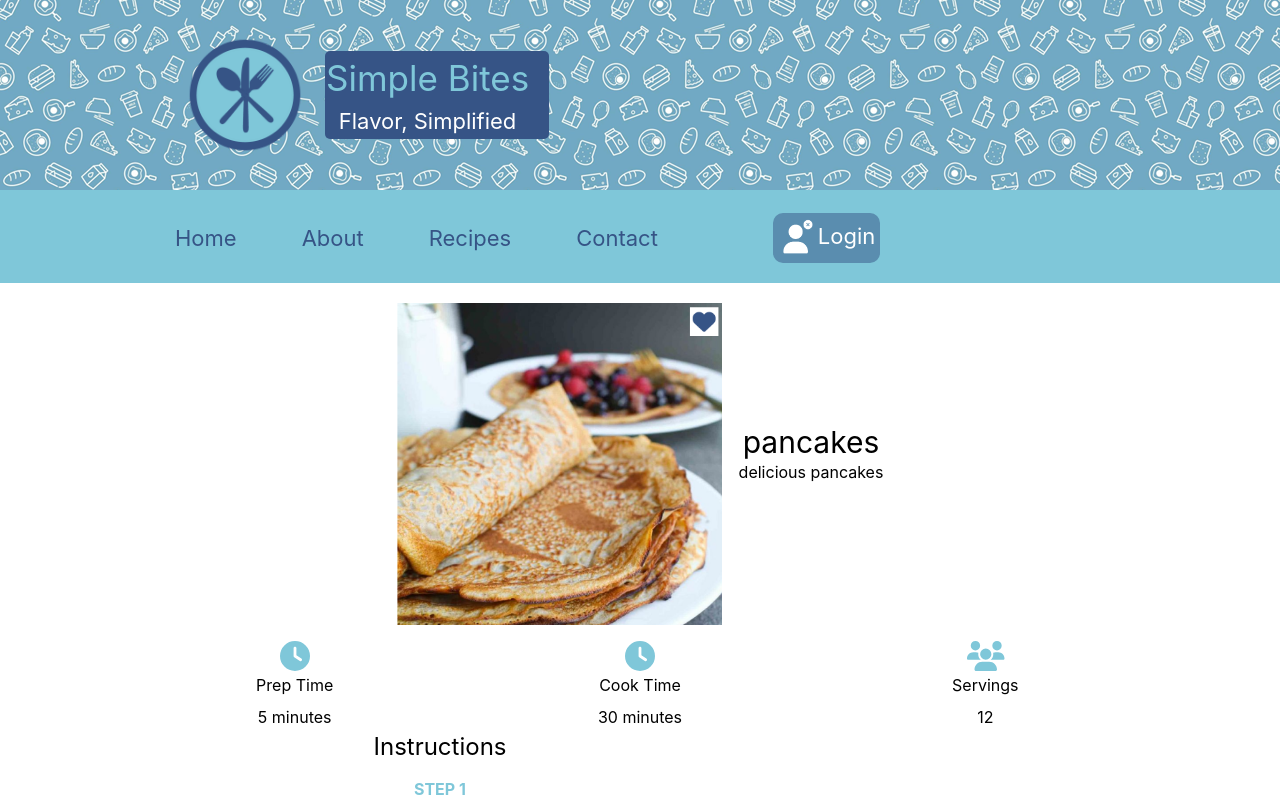
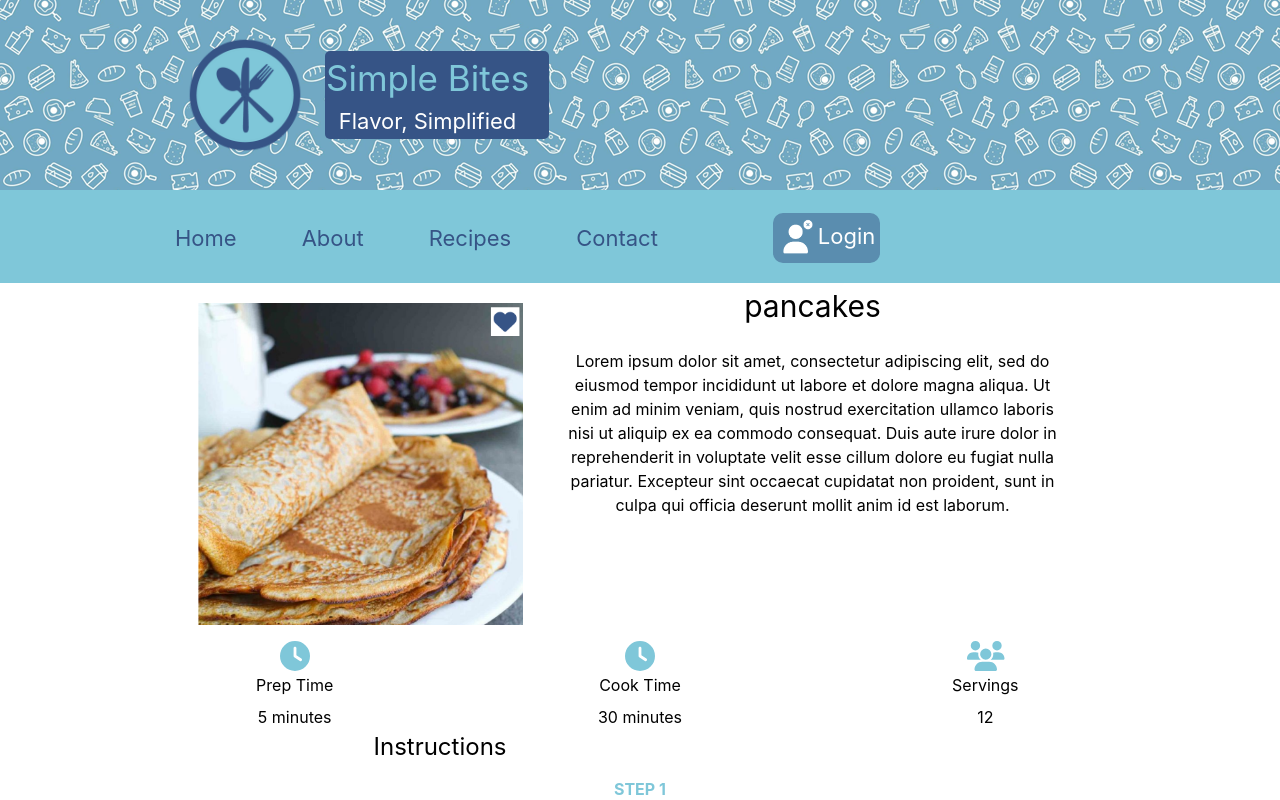
Before and after one commit to SimpleBites/FrontEnd, a React (Create React App) app in the folder app/: page /Recipe in a window 1280 px wide. Shown: the top 800 px of the page. Built offline with nearby package versions, Linux system fonts and the light colour scheme; no server answers.

Commit message:
everything, final!!!!

```diff
--- a/app/public/data3.json
+++ b/app/public/data3.json
@@ -3,7 +3,7 @@
     {
       "id": 5,
       "title": "pancakes",
-      "description": "delicious pancakes",
+      "description": "Lorem ipsum dolor sit amet, consectetur adipiscing elit, sed do eiusmod tempor incididunt ut labore et dolore magna aliqua. Ut enim ad minim veniam, quis nostrud exercitation ullamco laboris nisi ut aliquip ex ea commodo consequat. Duis aute irure dolor in reprehenderit in voluptate velit esse cillum dolore eu fugiat nulla pariatur. Excepteur sint occaecat cupidatat non proident, sunt in culpa qui officia deserunt mollit anim id est laborum.",
       "image": "/pancakes2.png",
       "average_score": "4.30",
       "difficulty": "easy",
--- a/app/src/components/pages/Recipes.js
+++ b/app/src/components/pages/Recipes.js
@@ -49,7 +49,7 @@
       </div>
 
       <div className="container mx-auto px-8">
-        <div className="recipes-container">
+      <div className="favorites-container">
           <h1 className="favorite">Recipes</h1>
           <span className="block favorite-text">Lorem ipsum dolor sit amet, consectetur adipiscing elit, sed do eiusmod tempor incididunt ut labore et dolore magna aliqua. Consequat mauris nunc congue nisi vitae suscipit tellus. Pharetra massa massa ultricies mi quis hendrerit. Vel eros donec ac odio tempor orci dapibus ultrices in. Quis commodo odio aenean sed adipiscing diam donec adipiscing.</span>
 
--- a/app/src/components/pages/footer.css
+++ b/app/src/components/pages/footer.css
@@ -1300,3 +1300,30 @@
 	background-color: #004080;
 	height: 87px;
 }
+.title-recipe-page {
+    margin: 5px;
+    font-size: 35px;
+}
+
+.description-recipe-page {
+    margin-bottom: 260px !important;
+}
+
+.recipe-description-box {
+    padding: 20px;
+    max-width: 540px;
+    height: 280px;
+  }
+
+  .steps2 {
+	color: #7fc7d9;
+	margin-bottom: -5px;
+	margin-top: 10px;
+	position: relative;
+}
+
+.recipes-container {
+    display: flex;
+    justify-content: flex-start;
+    margin-left: 20px;
+  }
--- a/app/src/components/pages/recipe.js
+++ b/app/src/components/pages/recipe.js
@@ -27,13 +27,16 @@
       <div className="w-full flex-grow max-w-screen-lg">
         {recipe && (
           <div key={recipe.id} className='top-recipe-page'>
-            <div className="flex flex-wrap items-center justify-center">
-              <img src="pancakes.png" style={{ width: '425px', height: 'auto', maxWidth: '325px', maxHeight: '325px', marginRight: '1px', marginTop: '20px' }} />
-              <div className="flex flex-col justify-center ml-4">
-                <h1 className="text-3xl text-black title">{recipe.title}</h1>
-                <p>{recipe.description}</p>
+            <div className="flex flex-wrap items-start justify-center">
+              <img src="pancakes.png" className="image-container" style={{ width: '425px', height: 'auto', maxWidth: '325px', maxHeight: '325px', marginRight: '20px', marginTop: '20px' }} />
+              <div className="flex flex-col justify-center">
+                <h1 className="text-3xl text-black title title-recipe-page">{recipe.title}</h1>
+                <div className="recipe-description-box">
+                  <p className="description-recipe-page">{recipe.description}</p>
+                </div>
               </div>
             </div>
+
             <div className="flex justify-between mt-4">
               <div className="w-1/3 pr-2">
                 <FontAwesomeIcon icon={fasClock} className="sizing" />
@@ -62,7 +65,7 @@
               {recipe.instructions.map((instruction, index) => (
                 <div key={index}>
                   <div className="mt-3">
-                    <label className='steps font-bold uppercase'>STEP {index + 1}</label>
+                    <label className='steps2 font-bold uppercase'>STEP {index + 1}</label>
                     <p>{instruction}</p>
                   </div>
                 </div>
```
